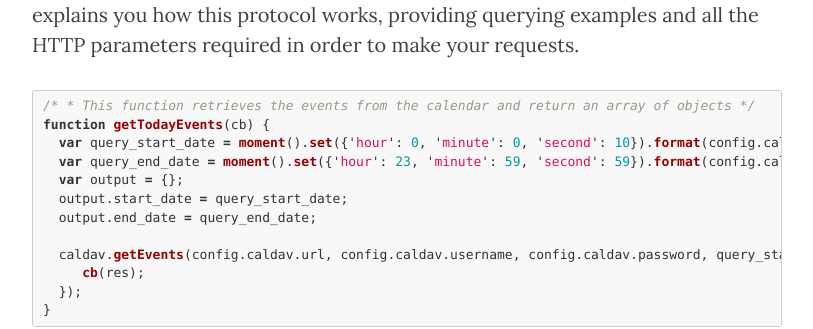
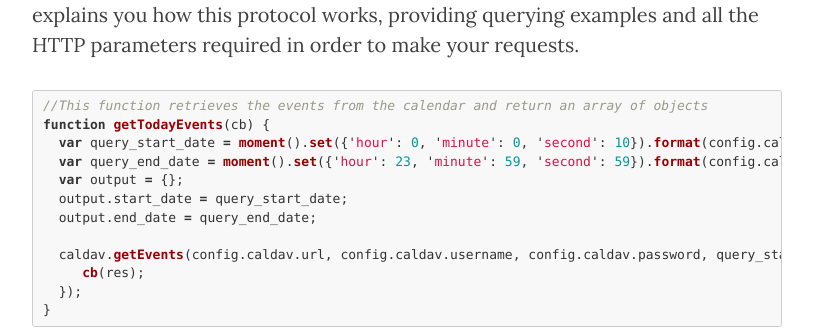
Before and after one commit to andreafalzetti/andreafalzetti.github.io, a Jekyll site: the page built from _posts/2016-03-22-how-to-create-a-simple-slack-bot-in-nodejs.markdown, in a window 1280 px wide and 900 px high, scrolled down 5920 px. Shown: the part 162-491 px from the top of the window, without its empty margins (233-1046 px from the left). Built offline with Jekyll 4.4.1, drawn with Linux system fonts in a browser that asks for light colours; nearby versions of some CDN libraries; comment, search, counter and statistics services are not loaded.

Commit message:
comment fix

```diff
--- a/_posts/2016-03-22-how-to-create-a-simple-slack-bot-in-nodejs.markdown
+++ b/_posts/2016-03-22-how-to-create-a-simple-slack-bot-in-nodejs.markdown
@@ -211,9 +211,7 @@ app.get('/today', function (req, res) {
 I have found really useful reading the article [Build a CalDAV client](http://sabre.io/dav/building-a-caldav-client/) which explains you how this protocol works, providing querying examples and all the HTTP parameters required in order to make your requests.
 
 {% highlight Javascript %}
-/*
- * This function retrieves the events from the calendar and return an array of objects
- */
+//This function retrieves the events from the calendar and return an array of objects
 function getTodayEvents(cb) {
   var query_start_date = moment().set({'hour': 0, 'minute': 0, 'second': 10}).format(config.caldav.timeFormat) + "Z";
   var query_end_date = moment().set({'hour': 23, 'minute': 59, 'second': 59}).format(config.caldav.timeFormat) + "Z";
```
